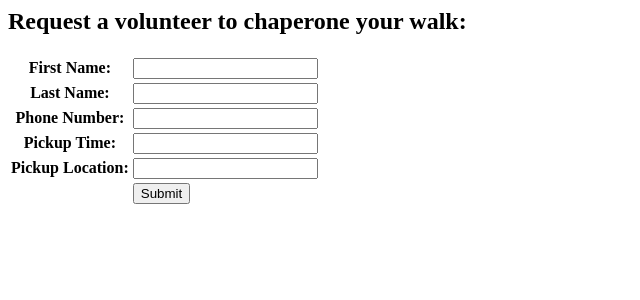
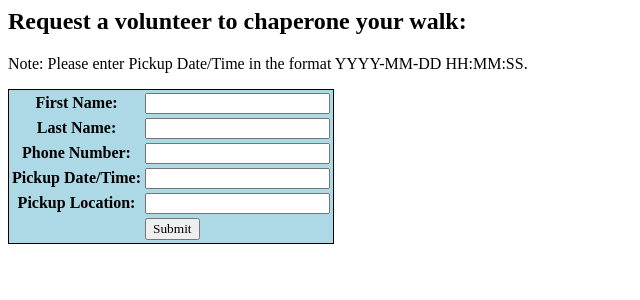
Before and after one commit to tschachner28/WalkTogether, a Django app: page / in a window 1280 px wide. Shown: the top 300 px of the page, without its empty margins (0-640 px from the left). Run offline with Django 3.2, Linux system fonts and the light colour scheme.

Commit message:
matched based on time and location; bug fixes; styling

```diff
--- a/templates/searchpage.html
+++ b/templates/searchpage.html
@@ -12,7 +12,7 @@
 </html>
 -->
 {% if submitted %}
-   <p class="success">
+   <p class="success" style="font-family:'didot'">
      Your submission was successful.
    </p>
     <!--
@@ -50,25 +50,26 @@
                 break;
             }
         } */
-        /*
-        if (decoded_vol_name.equals('none')) {
-            document.write("You have been matched with " + decoded_vol_name + ", who will meet you at " + decodeURIComponent(pickup_loc) + " on " + pickup_time + ".");
+        //if (current_url.substring(vol_name_start_ind, pickup_loc_start_ind-1) == 'none') {
+        if (decoded_vol_name == 'none') {
+            document.write("<p id=\'jstext\' style=\'font-family:\"didot\"\'>" + "Unfortunately, there are no volunteers available for the time and location you specified." + '</p>');
         }
         else {
-            document.write("Unfortunately, there are no volunteers available for the location and time you specified.")
-        } */
-        document.write("Your volunteer chaperone is " + decoded_vol_name + ", who will meet you at " + pickup_loc + " on " + pickup_time + ".");
+            document.write("<p id=\'jstext\' style=\'font-family:\"didot\"\'>" + "Your volunteer chaperone is " + decoded_vol_name + ", who will meet you at " + pickup_loc + " on " + pickup_time.substring(0,10) + " at " + pickup_time.substring(11) + "." + '</p>');
+        }
+        //document.write("<p id=\'jstext\' style=\'font-family:\"didot\"\'>" + "Your volunteer chaperone is " + decoded_vol_name + ", who will meet you at " + pickup_loc + " on " + pickup_time.substring(0,10) + " at " + pickup_time.substring(11) + "." + '</p>');
     </script>
 
  {% else %}
-   <h2>Request a volunteer to chaperone your walk: </h2>
+   <h2 style="font-family:'didot'">Request a volunteer to chaperone your walk: </h2>
+    <p style="font-family:'didot'">Note: Please enter Pickup Date/Time in the format YYYY-MM-DD HH:MM:SS.</p>
 
    <form action="" method="post" novalidate>
-   <table>
+   <table style="border: 1px solid black; background-color:#add8e6; font-family:'didot';">
      {{ form.as_table }}
      <tr>
        <td>&nbsp;</td>
-       <td><input type="submit" value="Submit"></td>
+       <td><input type="submit" value="Submit" style="font-family:'didot'"></td>
      </tr>
    </table>
    {% csrf_token %}
--- a/webapp/admin.py
+++ b/webapp/admin.py
@@ -5,7 +5,7 @@ from django.db import models
 
 class SiteAdmin(admin.ModelAdmin):
     #fields = ["first_name", "last_name", "student_id", "email", "grade", "submitted", "submitted_date", "stress_rating", "daily_ratings"]
-    fields = ["first_name", "last_name", "location", "times_available", "phone_number"]
+    fields = ["first_name", "last_name", "location", "times_available", "phone_number", "walk_shifts"]
 
     formfield_overrides = {models.TextField: {'widget': TinyMCE()}}
 
--- a/webapp/models.py
+++ b/webapp/models.py
@@ -8,6 +8,7 @@ class Volunteer(models.Model):
     #phone_number = models.IntegerField(default=-1)
     times_available = models.TextField(max_length=300)  # format: start_datetime1, end_datetime1; start_datetime2, end_datetime2; etc.
     phone_number = models.IntegerField()
+    walk_shifts = models.TextField(default='') # list of info for people this volunteer will be walking. Format: first_name1, last_name1, phone_number1, pickup_datetime1, pickup_location1; first_name2...
 
     def __str__(self):  # overrides the string method
         return str(self.first_name + ' ' + self.last_name)
--- a/webapp/searchpage.py
+++ b/webapp/searchpage.py
@@ -1,5 +1,5 @@
 from geopy import distance, Nominatim
-from datetime import datetime
+import datetime
 from django.shortcuts import render
 from django import forms
 from . import models
@@ -9,6 +9,7 @@ from django.contrib.sessions.models import Session
 from django.contrib.auth.models import User
 from django.http import HttpResponseRedirect, HttpResponse
 import urllib.parse
+from django.utils.html import strip_tags
 
 
 class SignupForm(forms.Form):
@@ -18,7 +19,7 @@ class SignupForm(forms.Form):
     first_name = forms.CharField(max_length=20, label='First Name')
     last_name = forms.CharField(max_length=20, label='Last Name')
     phone_number = forms.IntegerField(label='Phone Number')
-    pickup_time = forms.DateTimeField(label='Pickup Time')
+    pickup_time = forms.DateTimeField(label='Pickup Date/Time')
     pickup_loc = forms.CharField(max_length=100, label='Pickup Location')
 
 
@@ -26,23 +27,50 @@ def submission(request):
     submitted = False
     if request.method == 'POST':
         form = SignupForm(request.POST)
-        volunteer_match = None
+        volunteer_match = 'none'
         cd = None
         if form.is_valid():
             #form.save()
             cd = form.cleaned_data
             all_volunteers = Volunteer.objects.all()
-
-            print(all_volunteers)
+            #print(all_volunteers)
 
             for vol in all_volunteers:
-                if calc_distance(cd['pickup_loc'], vol.location) <= 10: # match with volunteer located <= 10 miles away
-                    volunteer_match = vol
-                    break
+                print(cd['pickup_loc'])
+                print(cd['pickup_time'])
+                if calc_distance(cd['pickup_loc'], vol.location) <= 10: # match with volunteer who is located <= 10 miles away and available during the specified time
+                    vol_times_available = vol.times_available.split(' ')
+                    print(vol_times_available)
+                    i = 0
+                    while i < len(vol_times_available)-3:
+                        print("start: " + str(datetime.datetime.strptime(strip_tags(vol_times_available[i]) + ' ' + strip_tags(vol_times_available[i+1][0:-1]), '%Y-%m-%d %H:%M:%S')))
+                        print("end: " + str(datetime.datetime.strptime(
+                            strip_tags(vol_times_available[i+2]) + ' ' + strip_tags(vol_times_available[i + 3])[0:-1],
+                            '%Y-%m-%d %H:%M:%S')))
+
+                        start_time = datetime.datetime.strptime(strip_tags(vol_times_available[i]) + ' ' + strip_tags(vol_times_available[i+1][0:-1]), '%Y-%m-%d %H:%M:%S')
+                        end_time = datetime.datetime.strptime(strip_tags(vol_times_available[i+2]) + ' ' + strip_tags(vol_times_available[i + 3])[0:-1],
+                            '%Y-%m-%d %H:%M:%S')
+                        print("start_time: " + str(start_time))
+                        print("end_time: " + str(end_time))
+                        if start_time <= cd['pickup_time'].replace(tzinfo=None) <= end_time:
+                            volunteer_match = vol
+                            # Update volunteer model to reflect match
+                            volunteer_match.walk_shifts += cd['first_name'] + ', ' + cd['last_name'] + ', ' + str(
+                                cd['phone_number']) + ', ' + str(cd['pickup_time']) + ', ' + cd['pickup_loc'] + '; '
+                            volunteer_match.save()
+                            break
+                        else:
+                            i += 4
+
+                    #break
 
         #return HttpResponseRedirect('/?submitted=True')
-        vol_id = str(volunteer_match.id) if volunteer_match != None else 'none'
-        vol_name = str(volunteer_match.first_name)if volunteer_match != None else 'none'
+
+
+        # Print volunteer match (or lack thereof) on redirected page
+        vol_id = str(volunteer_match.id) if volunteer_match != 'none' else 'none'
+        vol_name = str(volunteer_match.first_name)if volunteer_match != 'none' else 'none'
         #return HttpResponseRedirect('/?submitted=True&vid=' + vol_id + '&vname=' + vol_name + '&loc=' + cd['pickup_loc'] + '&time=' + cd['pickup_time'])
         query = {"vid": vol_id, "vname": vol_name, "pickuploc": cd['pickup_loc'], "pickuptime": cd['pickup_time']}
         return HttpResponseRedirect('/?submitted=True&' + urllib.parse.urlencode(query))
```
Also changed, not shown: db.sqlite3, webapp/migrations/0006_volunteer_walk_shifts.py (added).
